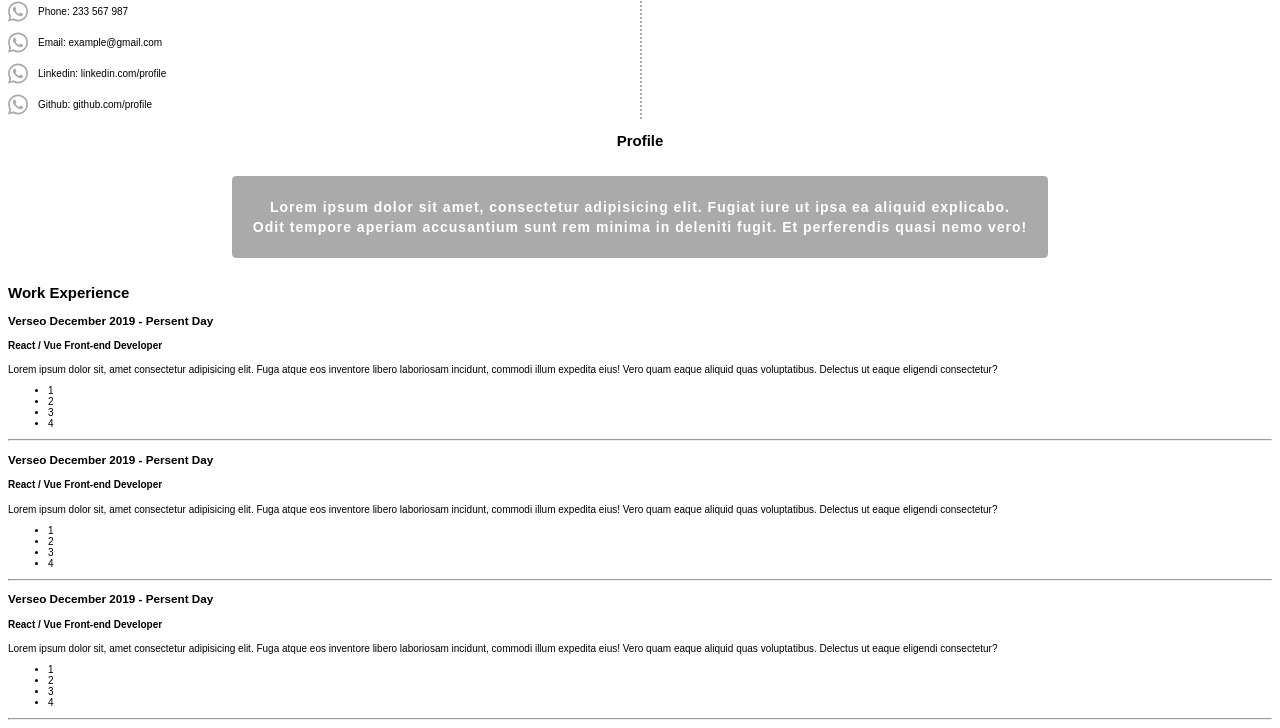
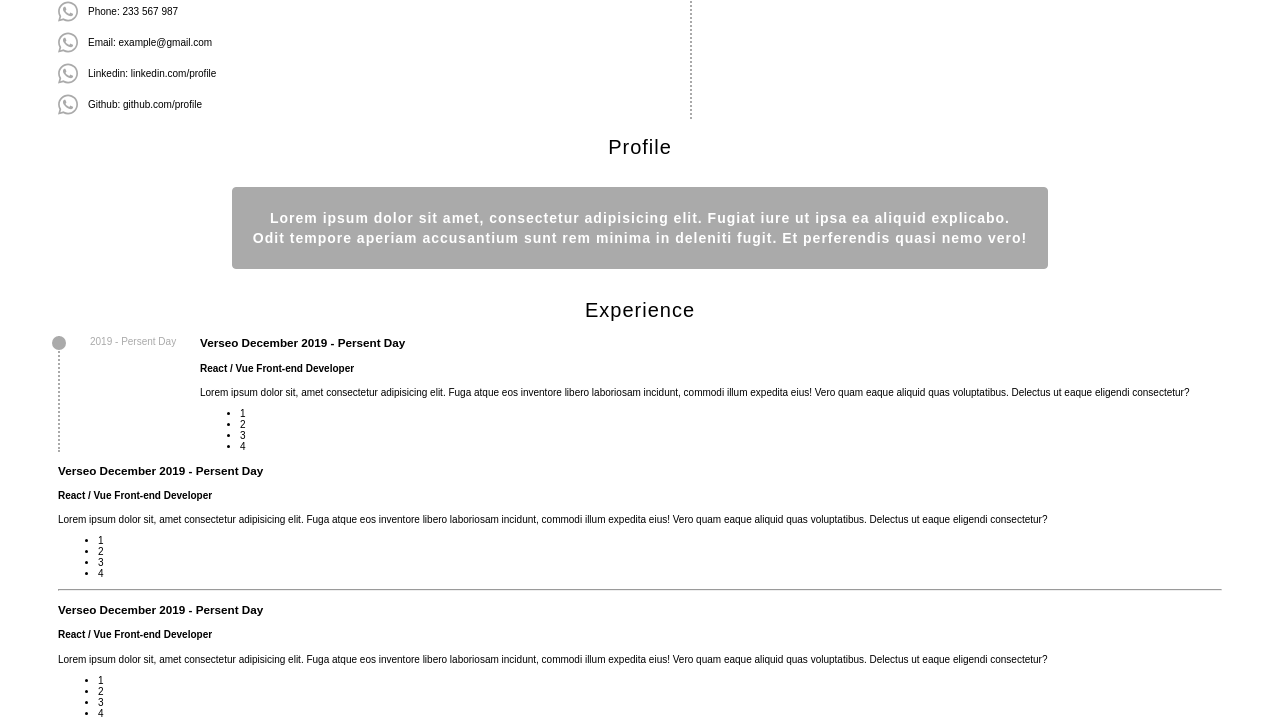
Before and after one commit to Yariandres/html-cv-site, a plain HTML site: page index.html in a window 1280 px wide. Shown: the part 221-949 px from the top of the page. Drawn offline with Linux system fonts and the light colour scheme.

Commit message:
adding first time line layout

```diff
--- a/css/styles.css
+++ b/css/styles.css
@@ -7,6 +7,7 @@ body {
 }
 .siteCardGroup {
   position: relative;
+  padding: 0 5rem;
 }
 .cardFrame {
   border: 1px solid #aaa;
@@ -38,7 +39,7 @@ body {
   color: #303232;
 }
 
-.siteLineConector {
+.siteLineConnector {
   border-top: 2px dotted #aaa;
   border-right: 2px dotted #aaa;
   background-color: transparent;
@@ -64,6 +65,35 @@ body {
   background-color: #aaaaaa;
   font-weight: 700;
 }
+.expreinceSection {
+  padding: 0 5rem;
+}
+
+.siteExperience1 {
+  position: relative;
+}
+
+.timeLine1 {
+  border-left: 2px dotted #aaa;
+  position: relative;
+}
+
+.timeLineCircle {
+  position: absolute;
+  top: 0;
+  left: -8px;
+  border: 2px dotted #aaa;
+  width: 1rem;
+  height: 1rem;
+  border-radius: 1rem;
+  background-color: #aaaaaa;
+}
+
+.dateLine {
+  position: absolute;
+  left: 3rem;
+  top: -1rem;
+}
 
 /* GLOBAL */
 .dBlock {
@@ -77,3 +107,22 @@ body {
 .rounded {
   border-radius: 4px;
 }
+
+.headline {
+  font-size: 2rem;
+  font-weight: 200;
+  line-height: 2rem;
+  letter-spacing: 1px;
+}
+
+.textCenter {
+  text-align: center;
+}
+
+.paddingLeft {
+  padding-left: 14rem;
+}
+
+.lightGreytext {
+  color: #aaa;
+}
--- a/index.html
+++ b/index.html
@@ -124,11 +124,11 @@
                         <p class="phoneIconText">Github: github.com/profile</p>
                     </div>
                 </div>
-                <div class="siteLineConector"></div>
+                <div class="siteLineConnector"></div>
             </div>
 
             <div class="siteBio">
-                <h2>Profile</h2>
+                <h2 class="headline">Profile</h2>
                 <p class="siteBioText rounded">
                     Lorem ipsum dolor sit amet, consectetur adipisicing elit.
                     Fugiat iure ut ipsa ea aliquid explicabo.
@@ -138,9 +138,13 @@
                 </p>
             </div>
         </header>
-        <section>
-            <h2>Work Experience</h2>
-            <div class="siteExperience">
+
+        <section class="expreinceSection">
+            <h2 class="headline textCenter">Experience</h2>
+            <div class="timeLine1">
+                <div class="timeLineCircle"></div>
+                <div class="siteExperience1 paddingLeft">
+                    <p class="dateLine lightGreytext">2019 - Persent Day</p>
                     <h3>Verseo December 2019 - Persent Day</h3>
                     <h4>React / Vue Front-end Developer</h4>
                     <p>
@@ -156,7 +160,9 @@
                         <li>4</li>
                     </ul>
                 </div>
-            <hr />
+            </div>
+
+
 
             <div class="siteExperience">
                 <h3>Verseo December 2019 - Persent Day</h3>
```
Lines whose indentation alone changed are shown as unchanged.
